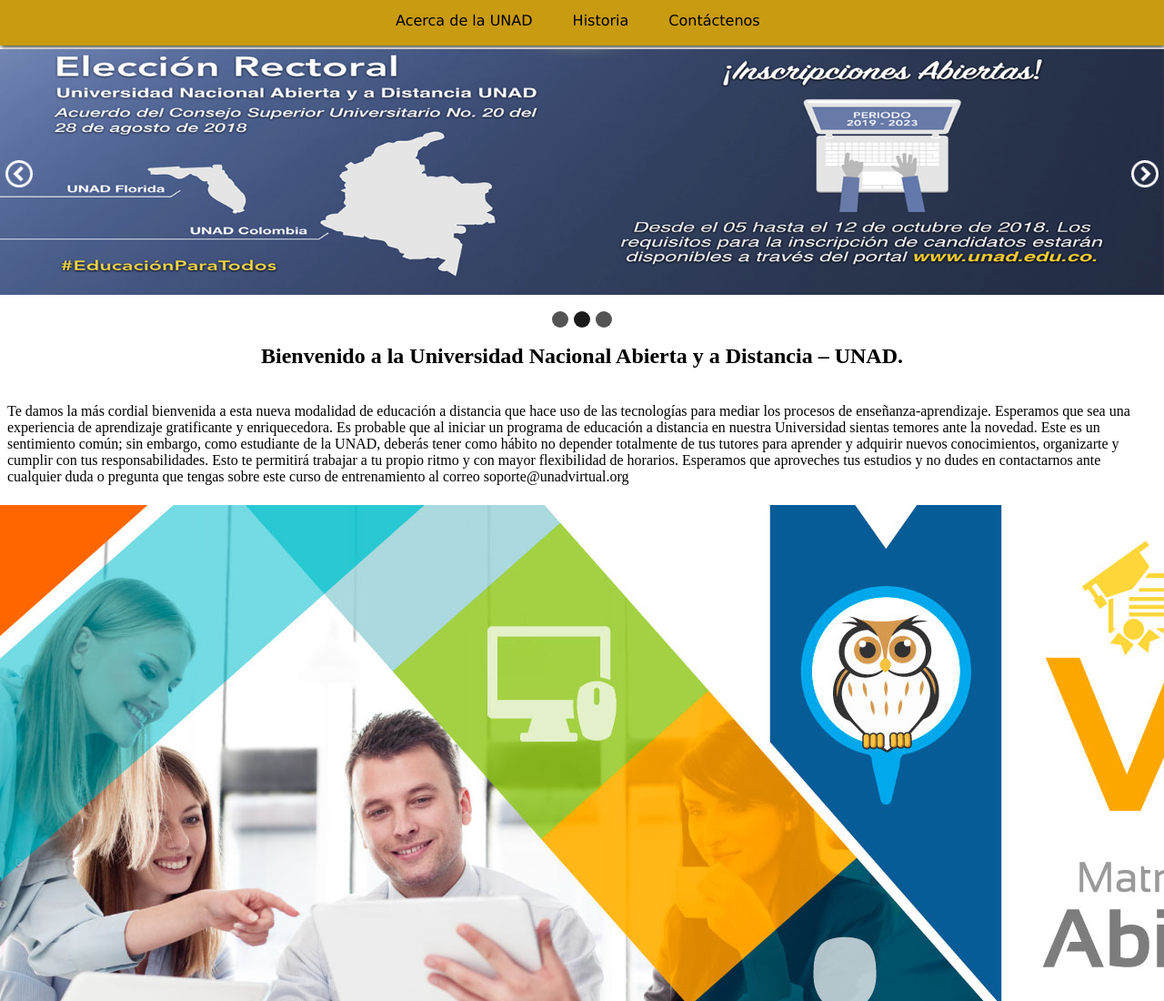
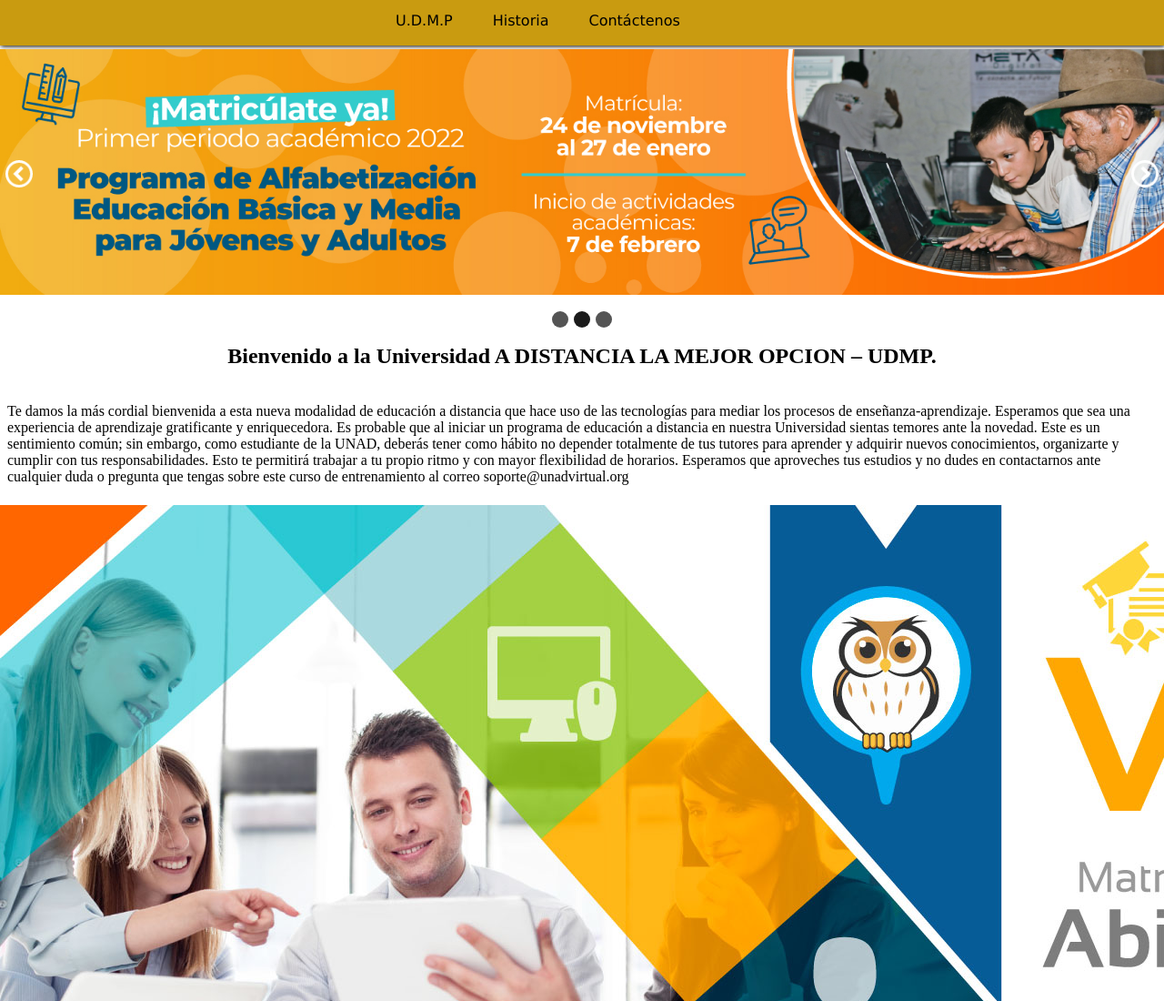
Before and after one commit to carlosramirezunad/Proyectofinal, a plain HTML site: page index.html in a window 1280 px wide. Shown: the top 1100 px of the page at 91% size. Drawn offline with nearby package versions, Linux system fonts and the light colour scheme.

Commit message:
Update index.html

```diff
--- a/index.html
+++ b/index.html
@@ -30,7 +30,7 @@
 
 
 <ul>
-    <a href="Hacerca_unad/Unad.html">Acerca de la UNAD</a>
+    <a href="Hacerca_unad/Unad.html">U.D.M.P</a>
     <a href="historia/historia.html">Historia</a>
     <a href="contactenos/contactenos.html">Cont&aacute;ctenos</a>
 </ul>
@@ -44,9 +44,9 @@
 </br>
 <div class="slider-wrapper theme-mi-slider">
 		<div id="slider" class="nivoSlider">
-		    <img src="img/Banner-ajustado.png" alt="" title="#htmlcaption1" />
-		    <img src="img/ELECCION-RECTOR2.jpg" alt="" title="#htmlcaption2" />
-		    <img src="img/conferencia-Economia-Naranja-WEB.jpg" alt="" title="#htmlcaption3" />
+		    <img src="img/1img.jpg" alt="" title="#htmlcaption1" />
+		    <img src="img/2img.jpg" alt="" title="#htmlcaption2" />
+		    <img src="img/3img.jpg" alt="" title="#htmlcaption3" />
 		</div>
 		<!--
         <div id="htmlcaption1" class="nivo-html-caption">
@@ -69,7 +69,7 @@
 
   <section>
    <hgroup>
-    <div align="center"><h1>Bienvenido a la Universidad Nacional Abierta y a Distancia – UNAD.</h1></div>
+    <div align="center"><h1>Bienvenido a la Universidad A DISTANCIA LA MEJOR OPCION – UDMP.</h1></div>
     <div align="center"><table> <h4><br><br>
 
 <tr><td></td><td></td><td></td><td>Te damos la más cordial bienvenida a esta nueva modalidad de educación a distancia que hace uso de las tecnologías para mediar los procesos de enseñanza-aprendizaje. Esperamos que sea una experiencia de aprendizaje gratificante y enriquecedora.
```
